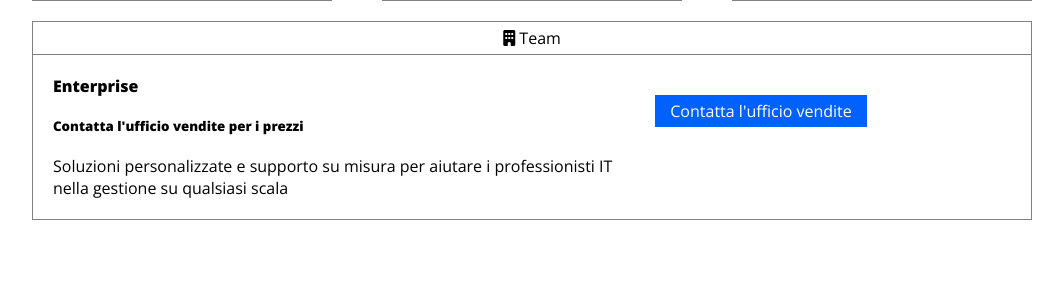
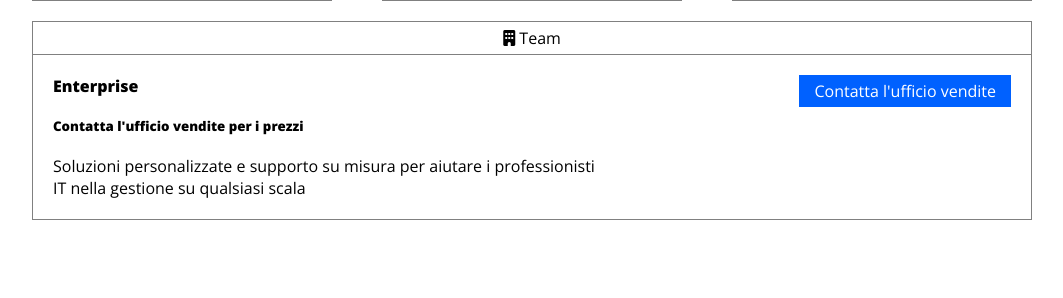
Before and after one commit to Gas9220/htmlcss-dropbox, a plain HTML site: page index.html in a window 1280 px wide. Shown: the part 1771-2069 px from the top of the page, without its empty margins (108-1171 px from the left). Drawn offline with nearby package versions, Linux system fonts and the light colour scheme.

Commit message:
MIglioramenti al CSS

```diff
--- a/css/style.css
+++ b/css/style.css
@@ -291,13 +291,9 @@ div.first-group span:last-child {
     margin-top: 20px;
 }
 
-.full-col-contents {
+.full-col .left-contents {
+    width: 80%;
     padding: 20px;
-    gap: 20px;
-}
-
-.full-col .left-contents {
-    width: 70%;
 }
 
 .full-col .left-contents > *:not(:last-child) {
@@ -305,7 +301,9 @@ div.first-group span:last-child {
 }
 
 .full-col .right-contents {
-    width: 30%;
+    padding: 20px;
+    width: 20%;
+    text-align: right;
 }
 
 /* Third Section */
```
